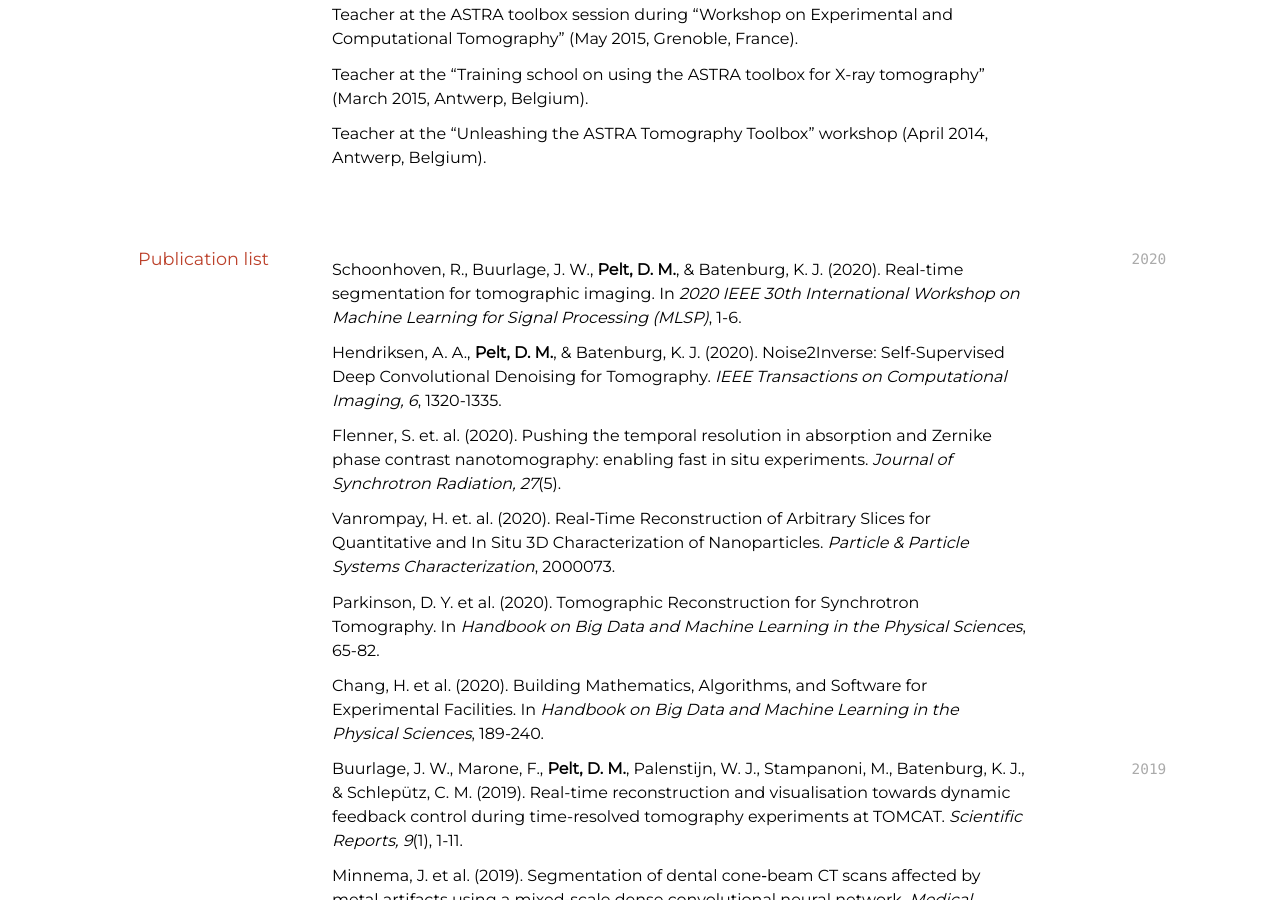
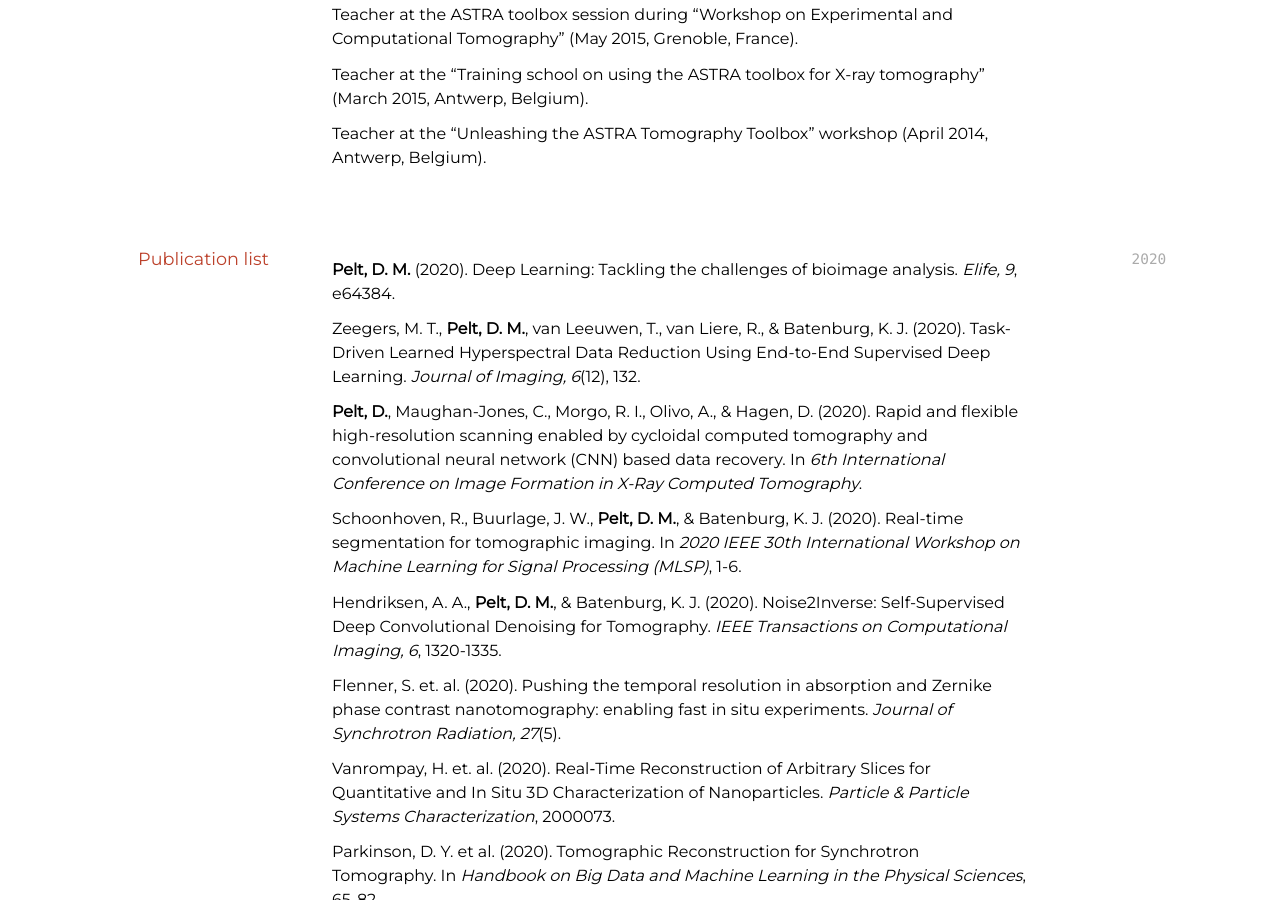
Before and after one commit to dmpelt/dmpelt.github.com, a Jekyll site: the page built from cv.md, in a window 1280 px wide and 900 px high, scrolled down 4335 px. Built offline with Jekyll 4.4.1, drawn with Linux system fonts in a browser that asks for light colours.

Commit message:
Update cv.md

```diff
--- a/cv.md
+++ b/cv.md
@@ -219,6 +219,13 @@ Teacher at the "Unleashing the ASTRA Tomography Toolbox" workshop (April 2014, A
 
 `2020`
 
+
+__Pelt, D. M.__ (2020). Deep Learning: Tackling the challenges of bioimage analysis. *Elife, 9*, e64384.
+
+Zeegers, M. T., __Pelt, D. M.__, van Leeuwen, T., van Liere, R., & Batenburg, K. J. (2020). Task-Driven Learned Hyperspectral Data Reduction Using End-to-End Supervised Deep Learning. *Journal of Imaging, 6*(12), 132.
+
+__Pelt, D.__, Maughan-Jones, C., Morgo, R. I., Olivo, A., & Hagen, D. (2020). Rapid and flexible high-resolution scanning enabled by cycloidal computed tomography and convolutional neural network (CNN) based data recovery. In *6th International Conference on Image Formation in X-Ray Computed Tomography*.
+
 Schoonhoven, R., Buurlage, J. W., __Pelt, D. M.__, & Batenburg, K. J. (2020). Real-time segmentation for tomographic imaging. In *2020 IEEE 30th International Workshop on Machine Learning for Signal Processing (MLSP)*, 1-6.
 
 Hendriksen, A. A., __Pelt, D. M.__, & Batenburg, K. J. (2020). Noise2Inverse: Self-Supervised Deep Convolutional Denoising for Tomography. *IEEE Transactions on Computational Imaging, 6*, 1320-1335.
```
